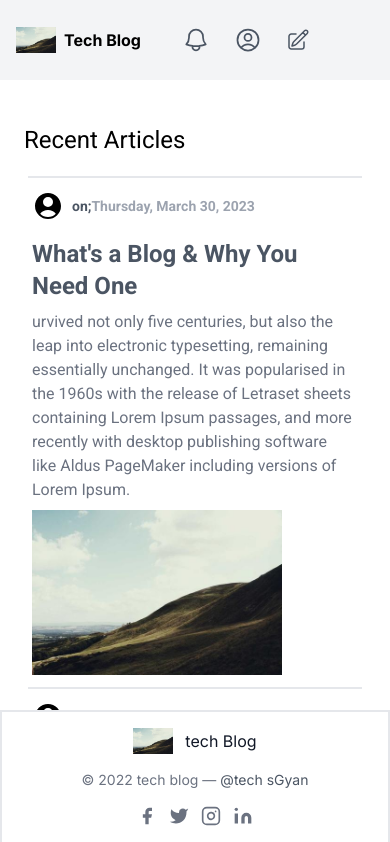
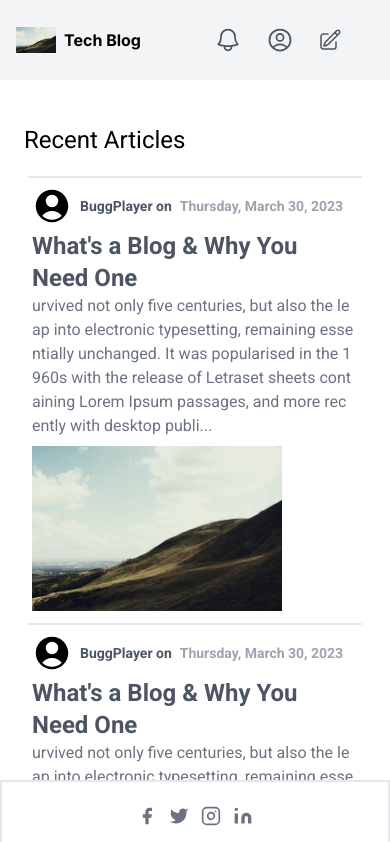
Before and after one commit to BuggPlayer/blog_webapp_next, a Next.js app: page / in a window 390 px wide. Shown: the top 842 px of the page. Built offline with nearby package versions, Linux system fonts and the light colour scheme.

Commit message:
text fixing

```diff
--- a/src/app/blogs/[slug]/page.tsx
+++ b/src/app/blogs/[slug]/page.tsx
@@ -56,10 +56,26 @@ const page = () => {
 
             }
             /> */}
-            <p className="bg-gray-40  justify-start text-left text-sm">
+            <p className="bg-gray-40  break-all">
               What is Lorem Ipsum? Lorem Ipsum is simply dummy text of the
               printing and typesetting industry. Lorem Ipsum has been the
               industrys standard dummy text ever since the 1500s, when an
+              unknown printer took a galley of type and scrambled it to make a
+              type specimen book. It has survived not only five centuries, but
+              also the leap into electronic typesetting, remaining essentially
+              unchanged. It was popularised in the 1960s with the release of
+              Letraset sheets containing Lorem Ipsum passages, and more recently
+              What is Lorem Ipsum? Lorem Ipsum is simply dummy text of the
+              printing and typesetting industry. Lorem Ipsum has been the
+              industrys standard dummy <br />text ever since the 1500s, when an
+              unknown printer took a galley of type and scrambled it to make a
+              type specimen book. It has survived not only five centuries, but
+              also the leap into electronic typesetting, remaining essentially
+              unchanged. It was popularised in the 1960s with the release of
+              Letraset sheets containing Lorem Ipsum passages, and more recently
+              What is Lorem Ipsum? Lorem Ipsum is simply dummy text of the
+              printing and typesetting industry. Lorem Ipsum has been the
+              industrys standard <br /> dummy text ever since the 1500s, when an
               unknown printer took a galley of type and scrambled it to make a
               type specimen book. It has survived not only five centuries, but
               also the leap into electronic typesetting, remaining essentially
@@ -71,23 +87,7 @@ const page = () => {
               unknown printer took a galley of type and scrambled it to make a
               type specimen book. It has survived not only five centuries, but
               also the leap into electronic typesetting, remaining essentially
-              unchanged. It was popularised in the 1960s with the release of
-              Letraset sheets containing Lorem Ipsum passages, and more recently
-              What is Lorem Ipsum? Lorem Ipsum is simply dummy text of the
-              printing and typesetting industry. Lorem Ipsum has been the
-              industrys standard dummy text ever since the 1500s, when an
-              unknown printer took a galley of type and scrambled it to make a
-              type specimen book. It has survived not only five centuries, but
-              also the leap into electronic typesetting, remaining essentially
-              unchanged. It was popularised in the 1960s with the release of
-              Letraset sheets containing Lorem Ipsum passages, and more recently
-              What is Lorem Ipsum? Lorem Ipsum is simply dummy text of the
-              printing and typesetting industry. Lorem Ipsum has been the
-              industrys standard dummy text ever since the 1500s, when an
-              unknown printer took a galley of type and scrambled it to make a
-              type specimen book. It has survived not only five centuries, but
-              also the leap into electronic typesetting, remaining essentially
-              unchanged. It was popularised in the 1960s with the release of
+              unchanged. It was<br /> popularised in the 1960s with the release of
               Letraset sheets containing Lorem Ipsum passages, and more recently
               What is Lorem Ipsum? Lorem Ipsum is simply dummy text of the
               printing and typesetting industry. Lorem Ipsum has been the
--- a/src/components/ArticleList.tsx
+++ b/src/components/ArticleList.tsx
@@ -28,7 +28,7 @@ const ArticleList = ({ articles }: any) => {
           );
         })}
       </div>
-      <div className="border-t-2 border-l-2  px-4 lg:w-[30%] py-2">
+      <div className="border-t-2 border-l-2  px-4 lg:w-[30%] py-2 ">
         <BlogCardWithImage />
       </div>
     </div>
--- a/src/components/BlogCard.tsx
+++ b/src/components/BlogCard.tsx
@@ -10,14 +10,14 @@ import React from "react";
 
 const BlogCard = ({ article }: any) => {
   return (
-    <div className="  border-t-2      md:p-5 md:mx-6       min-[320px]:p-1  min-[320px]:mx-1 ">
-      <div className="flex items-center my-2    ">
+    <div className="border-t-2  md:p-5 md:mx-6  sm:mx-2  min-[320px]:p-1  min-[320px]:mx-1 ">
+      <div className="flex items-center my-1">
         <div className="rounded-lg overflow-hidden flex items-center justify-center mr-2">
           <svg
             xmlns="http://www.w3.org/2000/svg"
             viewBox="0 0 24 24"
             fill="currentColor"
-            className="w-8 h-8"
+            className="w-10 h-10"
           >
             <path
               fill-rule="evenodd"
@@ -27,8 +27,8 @@ const BlogCard = ({ article }: any) => {
           </svg>
         </div>
         <span className=" text-sm font-bold 0 text-gray-600">
-          {article.firstname} {article.lastname} on;
-          <span className="text-gray-400">
+          BuggPlayer on
+          <span className="text-gray-400 ml-2">
             {formatDate("2023-03-30T10:59:41.871Z")}
           </span>
         </span>
@@ -36,23 +36,29 @@ const BlogCard = ({ article }: any) => {
       <div className="flex lg:flex-row md:flex-row   min-[320px]:flex-col">
         <div>
           <Link href="https://blog-webapp-next-yfsx.vercel.app/blogs/1">
-            <h1 className=" my-2 text-2xl text-gray-600 font-bold hover:decoration-2 hover:underline hover:cursor-pointer hover:decoration-primary">
+            <h1 className=" text-2xl text-gray-600 font-bold hover:decoration-2 hover:underline hover:cursor-pointer hover:decoration-primary">
               {/* {article.attributes.Title} */}
               {article.title}
             </h1>
           </Link>
 
-          <div className="text-gray-500  flex ">
+          <div className="text-gray-500  flex  break-all">
             <p className=" md:mr-10 min-[320px]:mr-1">
-              {article?.description?.slice(0, 350)}
-              {article.description?.length > 350 ? "..." : ""}
+              {article?.description?.slice(0, 250)}
+              {article.description?.length > 250 ? "..." : ""}
             </p>
 
             {/* {article.description.length > 250 ? "..." : ""} */}
           </div>
         </div>
 
-        <Image src="/img1.jpg" alt="" width={250} height={200} className="min-[320px]:my-2" />
+        <Image
+          src="/img1.jpg"
+          alt=""
+          width={250}
+          height={200}
+          className="min-[320px]:my-2 md:w-screen"
+        />
       </div>
 
       {/**/}
--- a/src/components/Footer.tsx
+++ b/src/components/Footer.tsx
@@ -4,16 +4,15 @@ import React from "react";
 const Footer = () => {
   return (
     <footer className="text-gray-600 mt-12 fixed bottom-0 left-0 bg-white w-full border-2">
-
       <div className="p-4 mx-auto flex items-center flex-col sm:flex-row ">
         <a
           href="/"
-          className="flex items-center justify-center md:justify-start text-gray-900"
+          className=" lg:flex md:flex min-[320px]:hidden items-center justify-center md:justify-start text-gray-900"
         >
-          <Image src={"/img1.jpg"} alt="tttt" height={35} width={40} />
+          {/* <Image src={"/img1.jpg"} alt="tttt" height={35} width={40} /> */}
           <span className="ml-3 text-md">tech Blog</span>
         </a>
-        <p className="text-sm text-gray-500 sm:ml-4 sm:pl-4 sm:border-l-2 sm:border-gray-200 sm:py-2 sm:mt-0 mt-4">
+        <p className=" lg:inline-block md:inline-block min-[320px]:hidden text-sm text-gray-500 sm:ml-4 sm:pl-4 sm:border-l-2 sm:border-gray-200 sm:py-2 sm:mt-0 ">
           © 2022 tech blog —
           <a
             // href="https://twitter.com/techsgyan"
@@ -24,7 +23,8 @@ const Footer = () => {
             @tech sGyan
           </a>
         </p>
-        <span className="inline-flex sm:ml-auto sm:mt-0 mt-4 justify-center sm:justify-start">
+        <span className="inline-flex sm:ml-auto sm:mt-0  mt-2 justify-center sm:justify-start">
+
           <a className="text-gray-500">
             <svg
               fill="currentColor"
--- a/src/components/Navbar.tsx
+++ b/src/components/Navbar.tsx
@@ -27,7 +27,7 @@ const Navbar = () => {
         </li>
       </ul> */}
 
-      <ul className="flex mx-10 items-center">
+      <ul className="flex  md:mx-10 lg:mx-10 min-[320px]:mx-2 items-center">
         <li className="mr-6 font-medium text-gray-600">
           <a href="#" className="hover:text-gray-400">
             <svg
```
